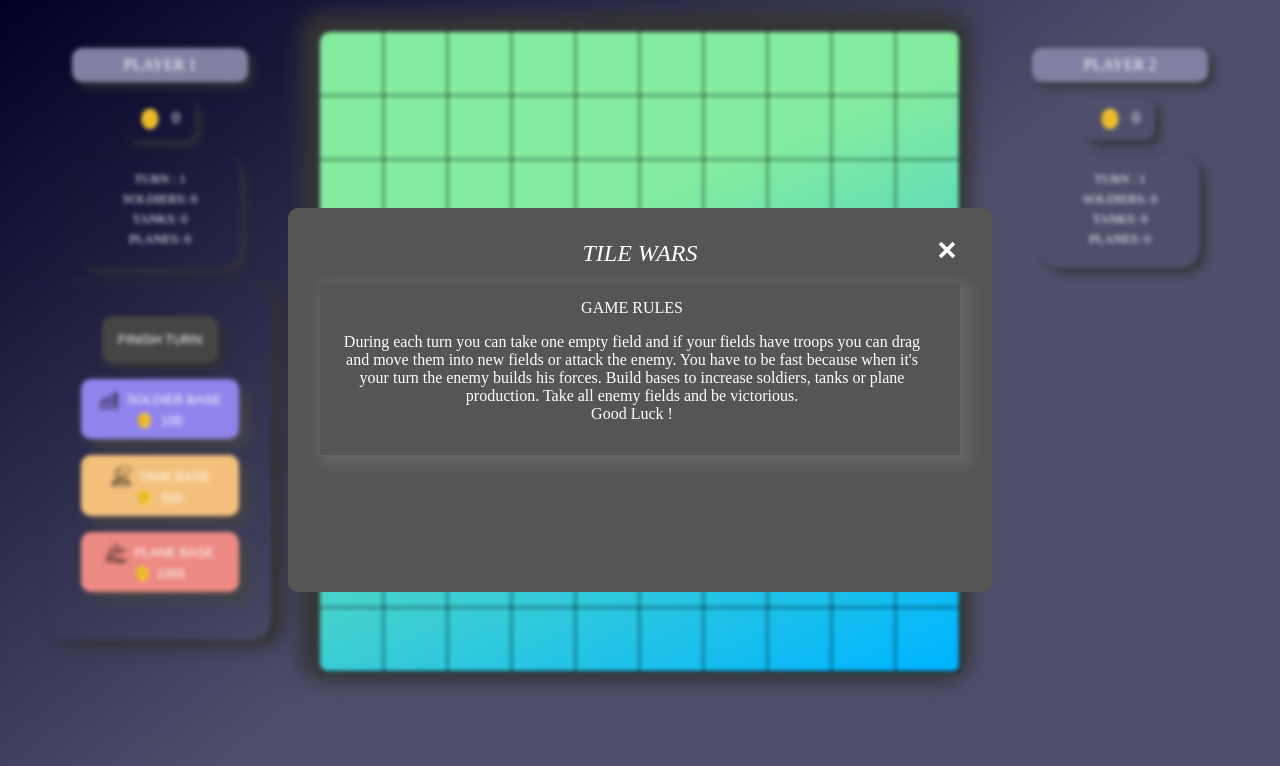
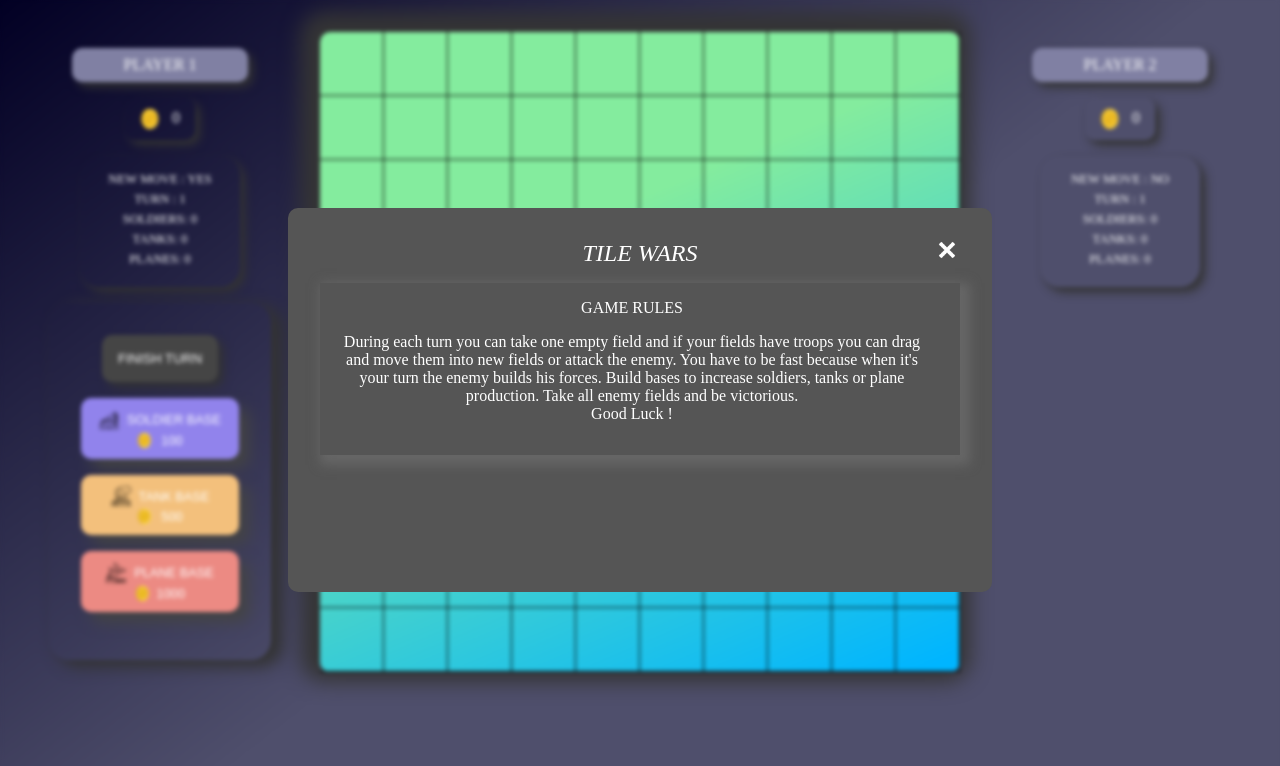
Before and after one commit to michalmiszczuk/tile-wars-typescript, a React (Create React App) app: page / in a window 1280 px wide. Shown: the top 766 px of the page. Built offline with nearby package versions, Linux system fonts and the light colour scheme.

Commit message:
new move info added

```diff
--- a/src/components/Board.tsx
+++ b/src/components/Board.tsx
@@ -1,11 +1,11 @@
 import { useEffect, useReducer, useRef, useState } from 'react';
 import TileComponent from './Tile';
 import PlayerMenu from './PlayerMenu';
-import './board.css'
-import { countPlanes, countSoldiers, countTanks } from '../utils/countArmy';
-import { Tile, State, ACTIONS_TYPE, getBoard } from '../utils/classes_types';
 import GameRules from './GameRules';
 import { ACTIONS } from '../utils/actions';
+import { countPlanes, countSoldiers, countTanks } from '../utils/countArmy';
+import { Tile, State, getBoard, ACTIONS_TYPE } from '../utils/classes_types';
+import './board.css'
 
 
 function Board() {
@@ -89,13 +89,10 @@ function Board() {
     const timerCount = 1000
     const buildingActive = soldierBase || tankBase || planeBase
 
-    const prevBoard = useRef<Tile[][] | null>(null)
-    prevBoard.current = board
-
     useEffect(() => {
         const id = setInterval(() => {
             let activeFields = 0
-            const newBoard = prevBoard.current!.map(row => row.map(tile => {
+            const newBoard = board.map(row => row.map(tile => {
                 if (tile.active && tile.player !== player) {
                     activeFields += 1
                     tile.buildArmy()
@@ -106,7 +103,7 @@ function Board() {
 
             if (player === 1) dispatch({ type: ACTIONS.SETPLAYER2COINS, payload: { activeFields } })
             if (player === 2) dispatch({ type: ACTIONS.SETPLAYER1COINS, payload: { activeFields } })
-            const flattenedBoard = prevBoard.current!.flat()
+            const flattenedBoard = board.flat()
 
             let totalSoldiers1 = countSoldiers(flattenedBoard, 1)
             let totalTanks1 = countTanks(flattenedBoard, 1)
@@ -122,10 +119,9 @@ function Board() {
      return () => clearInterval(id) }, [player])
 
     useEffect(() => {
-        const flattenedBoard = board.flat()
         if (turnCount > 2) {
-            const gameContinue = flattenedBoard.find(tile => tile.player === 1)
-            const gameContinue2 = flattenedBoard.find(tile => tile.player === 2)
+            const gameContinue = board.flat().find(tile => tile.player === 1)
+            const gameContinue2 = board.flat().find(tile => tile.player === 2)
             if (!gameContinue || !gameContinue2) {
                 alert(`Player ${player} has won !`);
                 dispatch({type: ACTIONS.RESTARTGAME})
@@ -251,6 +247,7 @@ function Board() {
             <div className="main-container">
                 {isMobile || <PlayerMenu
                             id={1}
+                            hasNewMove={hasNewMove}
                             playerInfo={player1}
                             turnCount={turnCount}
                             onFinishTurn={handleEndTurn}
@@ -261,6 +258,7 @@ function Board() {
                         />}
                     {player === 1 && isMobile && <PlayerMenu
                         id={1}
+                        hasNewMove={hasNewMove}
                         playerInfo={player1}
                         turnCount={turnCount}
                         onFinishTurn={handleEndTurn}
@@ -287,6 +285,7 @@ function Board() {
                     {isMobile || <PlayerMenu
                             id={2}
                             playerInfo={player2}
+                            hasNewMove={hasNewMove}
                             turnCount={turnCount}
                             onFinishTurn={handleEndTurn}
                             setSoldierBase={() => dispatch({ type: ACTIONS.SETSOLDIERBASE })}
@@ -297,6 +296,7 @@ function Board() {
                     {player === 2 && isMobile && <PlayerMenu
                         id={2}
                         playerInfo={player2}
+                        hasNewMove={hasNewMove}
                         turnCount={turnCount}
                         onFinishTurn={handleEndTurn}
                         setSoldierBase={() => dispatch({ type: ACTIONS.SETSOLDIERBASE })}
--- a/src/components/PlayerMenu.tsx
+++ b/src/components/PlayerMenu.tsx
@@ -13,15 +13,17 @@ interface PlayerMenuProps {
     }
     turnCount: number;
     currentPlayer: number;
+    hasNewMove: Boolean;
     onFinishTurn: () => void;
     setSoldierBase: () => void;
     setTankBase: () => void;
     setPlaneBase: () => void;
 }
 
-function PlayerMenu({ id, currentPlayer, playerInfo, turnCount, onFinishTurn, setSoldierBase, setTankBase, setPlaneBase }: PlayerMenuProps) {
+function PlayerMenu({ id, currentPlayer, playerInfo, turnCount, onFinishTurn, setSoldierBase, setTankBase, setPlaneBase, hasNewMove}: PlayerMenuProps) {
 
     const { coins, soldiers, tanks, planes } = playerInfo
+    const hasMove = currentPlayer === id && hasNewMove ? "YES" : "NO"
 
     return (
 
@@ -33,6 +35,7 @@ function PlayerMenu({ id, currentPlayer, playerInfo, turnCount, onFinishTurn, se
                     {coins}
                 </div>
                 <div className="army-info-wrapper">
+                    <div className="army-info">NEW MOVE : {hasMove}</div>
                     <div className="army-info">TURN : {Math.floor(turnCount)}</div>
                     <div className="army-info">SOLDIERS: {Math.floor(soldiers)} </div>
                     <div className="army-info">TANKS:  {Math.floor(tanks)} </div>
```
Also changed, not shown: src/logo.svg (deleted).
